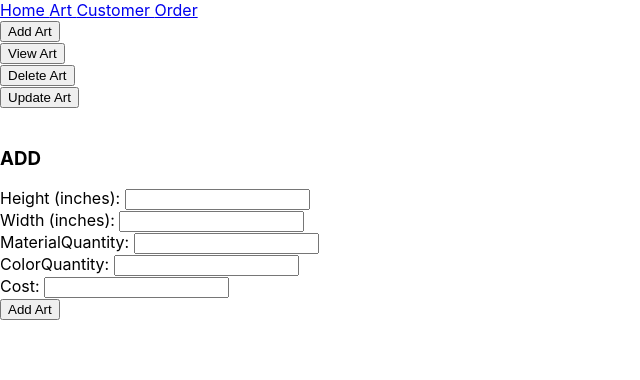
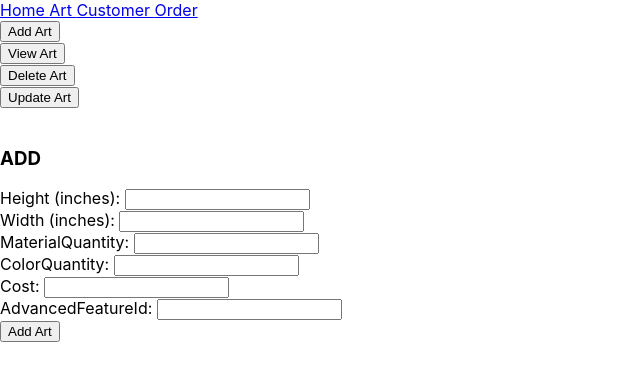
Before and after one commit to TylerCollier1/ResinShopReact, a React (Create React App) app: page /art in a window 1280 px wide. Both pictures are taken after a click on the button "Add Art". Shown: the top 380 px of the page, without its empty margins (0-640 px from the left). Built offline with nearby package versions, Linux system fonts and the light colour scheme.

Commit message:
Updated stuff

```diff
--- a/src/components/AddForm.js
+++ b/src/components/AddForm.js
@@ -10,7 +10,8 @@ const AddForm = () => {
             Width: document.getElementById("Width").value,
             MaterialQuantity: document.getElementById("MaterialQuantity").value,
             ColorQuantity: document.getElementById("ColorQuantity").value,
-            Cost: document.getElementById("Cost").value
+            Cost: document.getElementById("Cost").value,
+            AdvancedFeatureId: document.getElementById("AdvancedFeatureId").value
         }
 
         const url = "https://localhost:7143/api/art";
@@ -52,6 +53,8 @@ const AddForm = () => {
       <input type="number" step="1" id="ColorQuantity" /> <br></br>
       <label>Cost: </label>
       <input type="number" step="0.01" id="Cost"/><br></br>
+      <label>AdvancedFeatureId: </label>
+      <input type = "number" id = "AdvancedFeatureId" /> <br></br>
       <input type="submit" value="Add Art" />
     </form>
     </>
--- a/src/components/UpdateForm.js
+++ b/src/components/UpdateForm.js
@@ -28,7 +28,8 @@ const UpdateForm = () => {
             Width: document.getElementById("Width").value,
             MaterialQuantity: document.getElementById("MaterialQuantity").value,
             ColorQuantity: document.getElementById("ColorQuantity").value,
-            Cost: document.getElementById("Cost").value
+            Cost: document.getElementById("Cost").value,
+            AdvancedFeatureId: document.getElementById("AdvancedFeatureId").value
         }
 
         const url = "https://localhost:7143/api/art";
@@ -74,6 +75,8 @@ const UpdateForm = () => {
       <input type="number" step="1" id="ColorQuantity" /> <br></br>
       <label>Cost: </label>
       <input type="number" step="0.01" id="Cost"/><br></br>
+      <label>AdvancedFeatureId: </label>
+      <input type = "number" id = "AdvancedFeatureId" /> <br></br>
       <input type="submit" value="Update Art" />
     </form>
     </div>
--- a/src/components2/UpdateForm2.js
+++ b/src/components2/UpdateForm2.js
@@ -13,7 +13,7 @@ const UpdateForm2 = () => {
             return response.json();
         })
         .then(json => {
-            document.getElementById("customerHeader").innerHTML = "Displaying Art ID#" + json.customerId;
+            document.getElementById("customerHeader").innerHTML = "Displaying Customer ID#" + json.customerId;
             document.getElementById("customerName").innerHTML = json.firstName + " " + json.lastName;
             document.getElementById("customerInfo").innerHTML = "Email: " + json.email + "StreetAddress: " + json.streetAddress;
             document.getElementById("customerMoreInfo").innerHTML = "City: " + json.city + "StateName: " + json.stateName + "ZipCode: " + json.zipCode + "PhoneNumber: " + json.phoneNumber;
@@ -23,6 +23,7 @@ const UpdateForm2 = () => {
         e.preventDefault();
 
         let customer = {
+            CustomerId: document.getElementById("customerId").value,
             FirstName: document.getElementById("FirstName").value,
             LastName: document.getElementById("LastName").value,
             Email: document.getElementById("Email").value,
```
